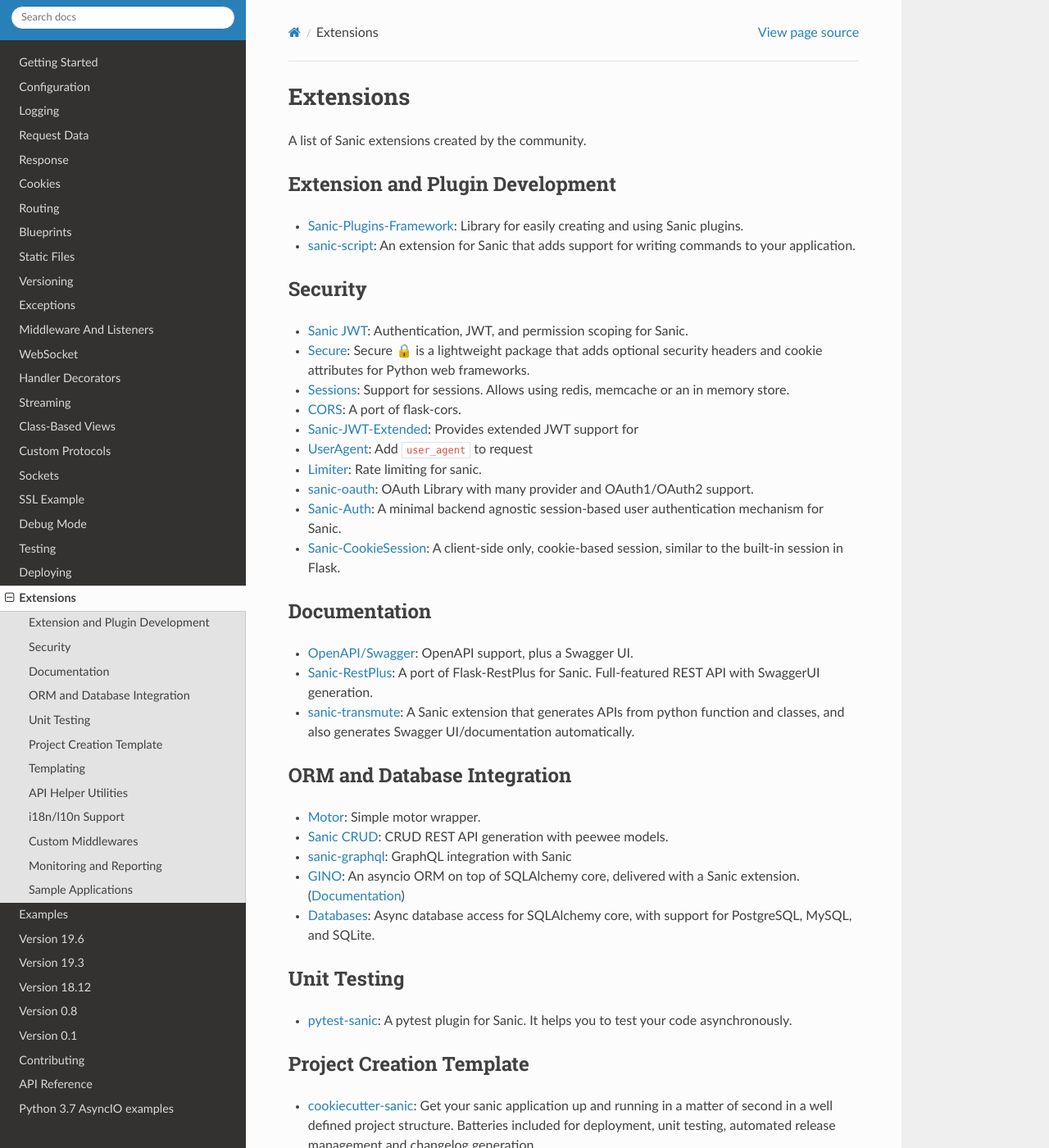
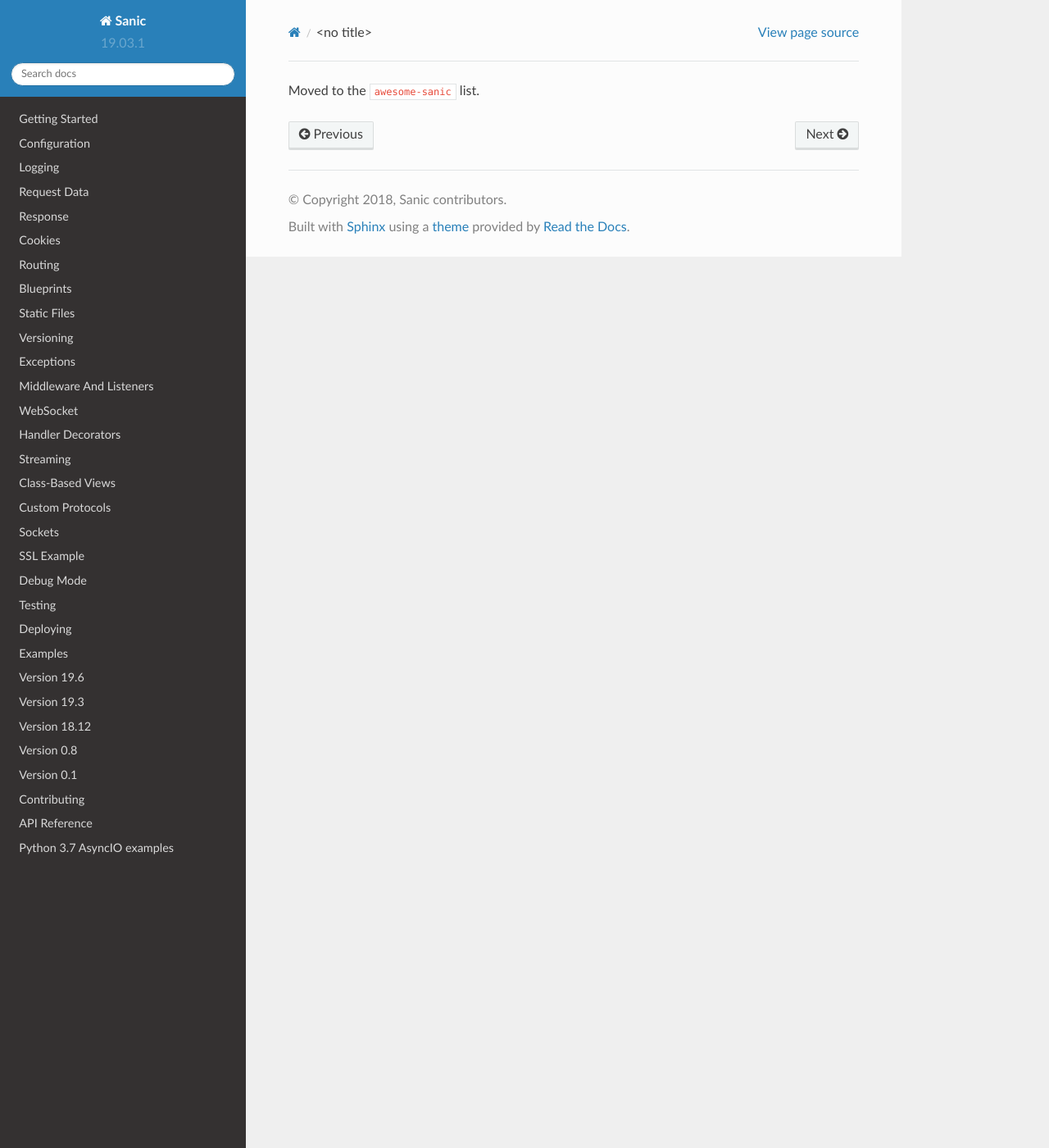
Before and after one commit to sanic-org/sanic, a Sphinx documentation site: the page built from docs/sanic/extensions.md, in a window 1280 px wide and 1400 px high. Shown: the whole window at 82% size. Built offline with Sphinx 7.4.7 and the Read the Docs theme 2.0.0, drawn with Linux system fonts in a browser that asks for light colours; some of the changed text lies outside the part shown.

Commit message:
Update docs regarding sanic[test] and point extensions to awesome-sanic
remove test client info in getting started

```diff
--- a/docs/sanic/extensions.md
+++ b/docs/sanic/extensions.md
@@ -1,75 +1 @@
-# Extensions
-
-A list of Sanic extensions created by the community.
-
-
-## Extension and Plugin Development
-
-- [Sanic-Plugins-Framework](https://github.com/ashleysommer/sanicpluginsframework): Library for easily creating and using Sanic plugins.
-- [sanic-script](https://github.com/tim2anna/sanic-script): An extension for Sanic that adds support for writing commands to your application.
-
-## Security
-
-- [Sanic JWT](https://github.com/ahopkins/sanic-jwt): Authentication, JWT, and permission scoping for Sanic.
-- [Secure](https://github.com/cakinney/secure): Secure 🔒 is a lightweight package that adds optional security headers and cookie attributes for Python web frameworks.
-- [Sessions](https://github.com/subyraman/sanic_session): Support for sessions. Allows using redis, memcache or an in memory store.
-- [CORS](https://github.com/ashleysommer/sanic-cors): A port of flask-cors.
-- [Sanic-JWT-Extended](https://github.com/devArtoria/Sanic-JWT-Extended): Provides extended JWT support for
-- [UserAgent](https://github.com/lixxu/sanic-useragent): Add `user_agent` to request
-- [Limiter](https://github.com/bohea/sanic-limiter): Rate limiting for sanic.
-- [sanic-oauth](https://gitlab.com/SirEdvin/sanic-oauth): OAuth Library with many provider and OAuth1/OAuth2 support.
-- [Sanic-Auth](https://github.com/pyx/sanic-auth): A minimal backend agnostic session-based user authentication mechanism for Sanic.
-- [Sanic-CookieSession](https://github.com/pyx/sanic-cookiesession): A client-side only, cookie-based session, similar to the built-in session in Flask.
-
-## Documentation
-
-- [OpenAPI/Swagger](https://github.com/channelcat/sanic-openapi): OpenAPI support, plus a Swagger UI.
-- [Sanic-RestPlus](https://github.com/ashleysommer/sanic-restplus): A port of Flask-RestPlus for Sanic. Full-featured REST API with SwaggerUI generation.
-- [sanic-transmute](https://github.com/yunstanford/sanic-transmute): A Sanic extension that generates APIs from python function and classes, and also generates Swagger UI/documentation automatically.
-
-## ORM and Database Integration
-
-- [Motor](https://github.com/lixxu/sanic-motor): Simple motor wrapper.
-- [Sanic CRUD](https://github.com/Typhon66/sanic_crud): CRUD REST API generation with peewee models.
-- [sanic-graphql](https://github.com/graphql-python/sanic-graphql): GraphQL integration with Sanic
-- [GINO](https://github.com/fantix/gino): An asyncio ORM on top of SQLAlchemy core, delivered with a Sanic extension. ([Documentation](https://python-gino.readthedocs.io/))
-- [Databases](https://github.com/encode/databases): Async database access for SQLAlchemy core, with support for PostgreSQL, MySQL, and SQLite.
-
-## Unit Testing
-
-- [pytest-sanic](https://github.com/yunstanford/pytest-sanic): A pytest plugin for Sanic. It helps you to test your code asynchronously.
-
-## Project Creation Template
-
-- [cookiecutter-sanic](https://github.com/harshanarayana/cookiecutter-sanic): Get your sanic application up and running in a matter of second in a well defined project structure.
-    Batteries included for deployment, unit testing, automated release management and changelog generation.
-
-## Templating
-
-- [Sanic-WTF](https://github.com/pyx/sanic-wtf): Sanic-WTF makes using WTForms with Sanic and CSRF (Cross-Site Request Forgery) protection a little bit easier.
-- [Jinja2](https://github.com/lixxu/sanic-jinja2): Support for Jinja2 template.
-- [jinja2-sanic](https://github.com/yunstanford/jinja2-sanic): a jinja2 template renderer for Sanic.([Documentation](http://jinja2-sanic.readthedocs.io/en/latest/))
-
-## API Helper Utilities
-
-- [sanic-sse](https://github.com/inn0kenty/sanic_sse): [Server-Sent Events](https://en.wikipedia.org/wiki/Server-sent_events) implementation for Sanic.
-- [Compress](https://github.com/subyraman/sanic_compress): Allows you to easily gzip Sanic responses. A port of Flask-Compress.
-- [Pagination](https://github.com/lixxu/python-paginate): Simple pagination support.
-- [Sanic EnvConfig](https://github.com/jamesstidard/sanic-envconfig): Pull environment variables into your sanic config.
-
-## i18n/l10n Support
-- [Babel](https://github.com/lixxu/sanic-babel): Adds i18n/l10n support to Sanic applications with the help of the `Babel` library
-
-## Custom Middlewares
-
-- [Dispatch](https://github.com/ashleysommer/sanic-dispatcher): A dispatcher inspired by `DispatcherMiddleware` in werkzeug. Can act as a Sanic-to-WSGI adapter.
-
-## Monitoring and Reporting
-
-- [sanic-prometheus](https://github.com/dkruchinin/sanic-prometheus): Prometheus metrics for Sanic
-- [sanic-zipkin](https://github.com/kevinqqnj/sanic-zipkin): Easily report request/function/RPC traces to zipkin/jaeger, through aiozipkin.
-
-
-## Sample Applications
-
-- [Sanic-nginx-docker-example](https://github.com/itielshwartz/sanic-nginx-docker-example): Simple and easy to use example of Sanic behined nginx using docker-compose.
+Moved to the [`awesome-sanic`](https://github.com/mekicha/awesome-sanic) list.
```
Also changed, not shown: docs/sanic/testing.md (+9 -0 lines).
